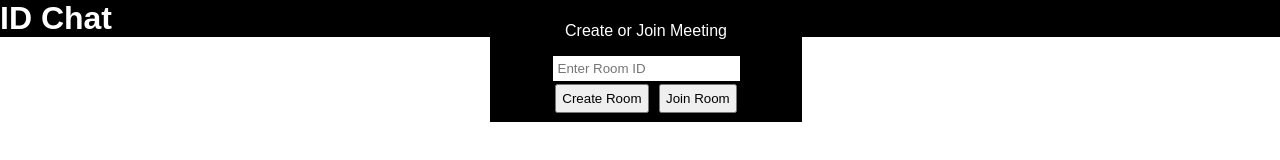
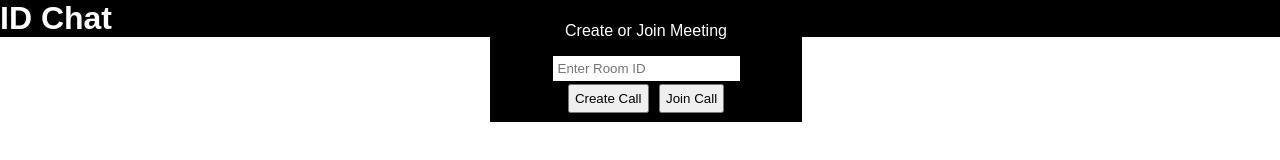
Before and after one commit to KayJayBC/projects, a website: page Senior Seminar/vidChatNew/src/index.html in a window 1280 px wide. Drawn offline with Linux system fonts and the light colour scheme.

Commit message:
changed ReadME

```diff
--- a/Senior Seminar/vidChatNew/src/index.html
+++ b/Senior Seminar/vidChatNew/src/index.html
@@ -12,8 +12,8 @@
         <p>Create or Join Meeting</p>
         <input id="room-input" class="room-input" placeholder="Enter Room ID">
         <div>
-            <button id="createbtn">Create Room</button>
-            <button id="joinbtn">Join Room</button>
+            <button id="createbtn">Create Call</button>
+            <button id="joinbtn">Join Call</button>
         </div>
     </div>
     <div class="meet-area">
```
Also changed, not shown: Senior Seminar/vidChatNew/src/README.md.
